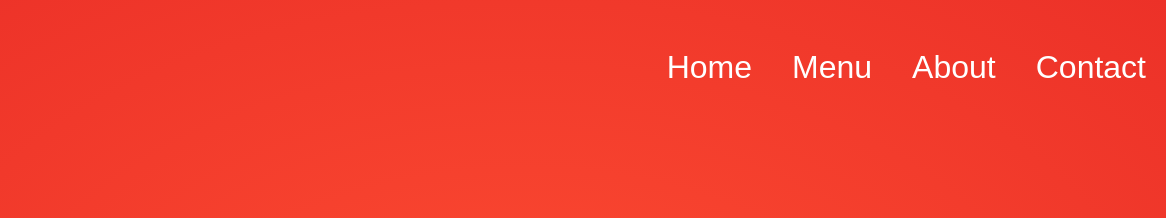
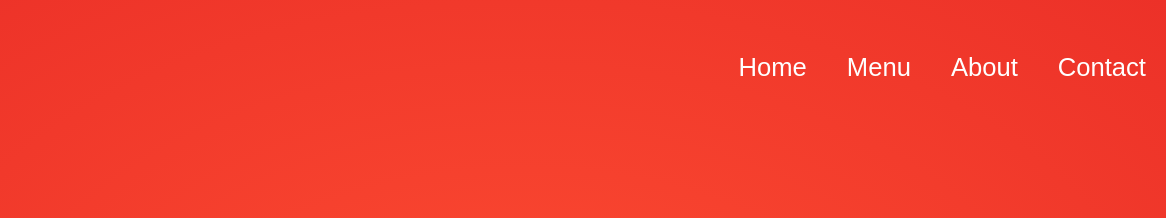
Before and after one commit to 6CRIPT/htmlcsscourse, a plain HTML site: page Project 6/index.html in a window 1280 px wide. Shown: the top 218 px of the page, 114-1280 px from the left. Drawn offline with nearby package versions, Linux system fonts and the light colour scheme.

Commit message:
Proyecto 6 rematado

```diff
--- a/Project 6/css/index.scss
+++ b/Project 6/css/index.scss
@@ -5,14 +5,18 @@
     font-family: sans-serif;
 }
 
-body{
-    height: 100%;
-    width: 100%;
+html,body{
+    margin: 0; //CLAVE PARA EVITAR DESBORDAMIENTOS Y BORDES BLANCOS
+    padding: 0; //CLAVE PARA EVITAR DESBORDAMIENTOS Y BORDES BLANCOS
+    height: 100%; //CLAVE PARA EVITAR DESBORDAMIENTOS Y BORDES BLANCOS
+    width: 100%; //CLAVE PARA EVITAR DESBORDAMIENTOS Y BORDES BLANCOS
+    overflow-x: hidden; //CLAVE PARA EVITAR DESBORDAMIENTOS Y BORDES BLANCOS
 }
 
 .main{
     position: relative; // pq es el principal ? XD el pancho se explica fatal
     min-height: 100vh;
+    max-width: 100%; //CLAVE PARA EVITAR DESBORDAMIENTOS Y BORDES BLANCOS
     background: radial-gradient(#FD4C32, #EC3128); //para poner el fondo
     display: flex;
     justify-content: center;
@@ -42,7 +46,7 @@ body{
                     color: white;
                     text-decoration: none;
                     margin-left: 40px;
-                    font-size: 2em;
+                    font-size: 2vw;
                 }
             }
             li a:hover{
@@ -143,6 +147,7 @@ body{
     }
     .main{
         .content{
+            flex-direction: column;
             .text{
                 h2{
                     margin-top: 40px;
```
Also changed, not shown: Project 6/css/index.css, 1 other file.
